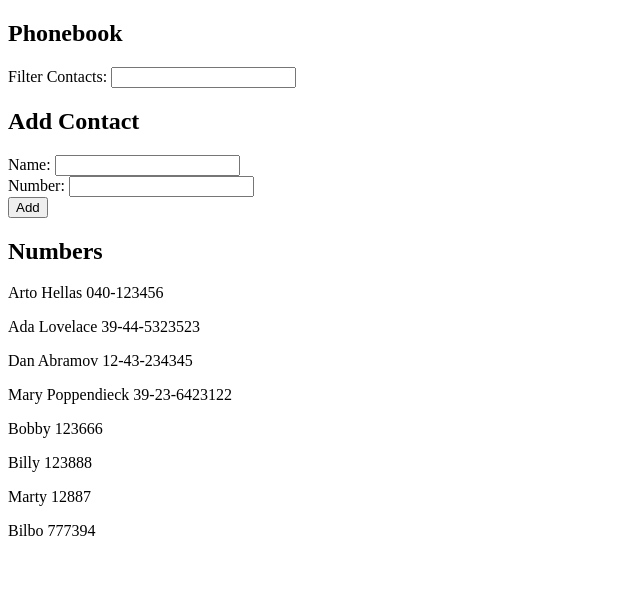
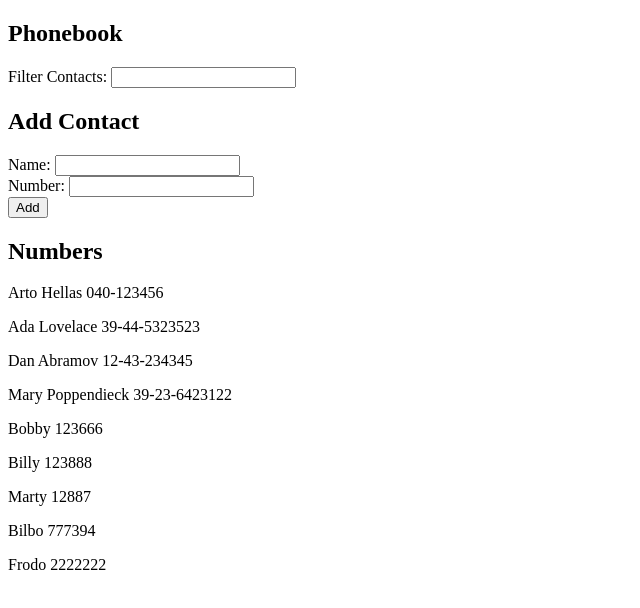
Before and after one commit to JBearCode/fullstackopen-part-2, a React (Create React App) app in the folder phonebook/: page / in a window 1280 px wide. Shown: the top 608 px of the page, without its empty margins (0-640 px from the left). Built offline with nearby package versions, Linux system fonts and the light colour scheme; data requests are answered from the project's data file.

Commit message:
Extracted backend communication into its own module (Exercise 2.16)

```diff
--- a/phonebook/db.json
+++ b/phonebook/db.json
@@ -39,6 +39,11 @@
       "name": "Bilbo",
       "number": "777394",
       "id": 8
+    },
+    {
+      "name": "Frodo",
+      "number": "2222222",
+      "id": 9
     }
   ]
 }
--- a/phonebook/src/App.js
+++ b/phonebook/src/App.js
@@ -1,5 +1,7 @@
 import { useState, useEffect } from 'react'
 import axios from 'axios'
+import personsService from './services/persons'
+
 
 const App = () => {
   const [persons, setPersons] = useState([])
@@ -10,12 +12,19 @@ const App = () => {
 
   useEffect(() => {
     console.log('effect begins')
+  /*
     axios
       .get('http://localhost:3001/persons')
       .then(response => {
         console.log('promise fulfilled')
         setPersons(response.data)
         setPersonsToDisplay(response.data)
+  */
+    personsService
+        .getAll()
+        .then(response => {
+          setPersons(response.data)
+          setPersonsToDisplay(response.data)
       })
   }, [])
 
@@ -32,15 +41,21 @@ const App = () => {
       setNewName('');
       setNewNumber('');
     } else {
-
+      /*
       axios
       .post('http://localhost:3001/persons', numberObject)
       .then(response => {
         console.log(response)
         setPersonsToDisplay(persons.concat(response.data))
         setPersons(persons.concat(response.data))
+      }) */
+      personsService
+        .create(numberObject)
+        .then(response => {
+          console.log(response)
+          setPersonsToDisplay(persons.concat(response.data))
+          setPersons(persons.concat(response.data))
       })
-
       setNewName('');
       setNewNumber('');
     }
--- /dev/null
+++ b/phonebook/src/services/persons.js
@@ -0,0 +1,17 @@
+import axios from 'axios'
+
+const baseUrl = 'http://localhost:3001/persons'
+
+const getAll = () => {
+  return axios.get(baseUrl)
+}
+
+const create = newObject => {
+  return axios.post(baseUrl, newObject)
+}
+
+const update = (id, newObject) => {
+  return axios.put(`${baseUrl}/${id}`, newObject)
+}
+
+export default { getAll, create, update }
```
